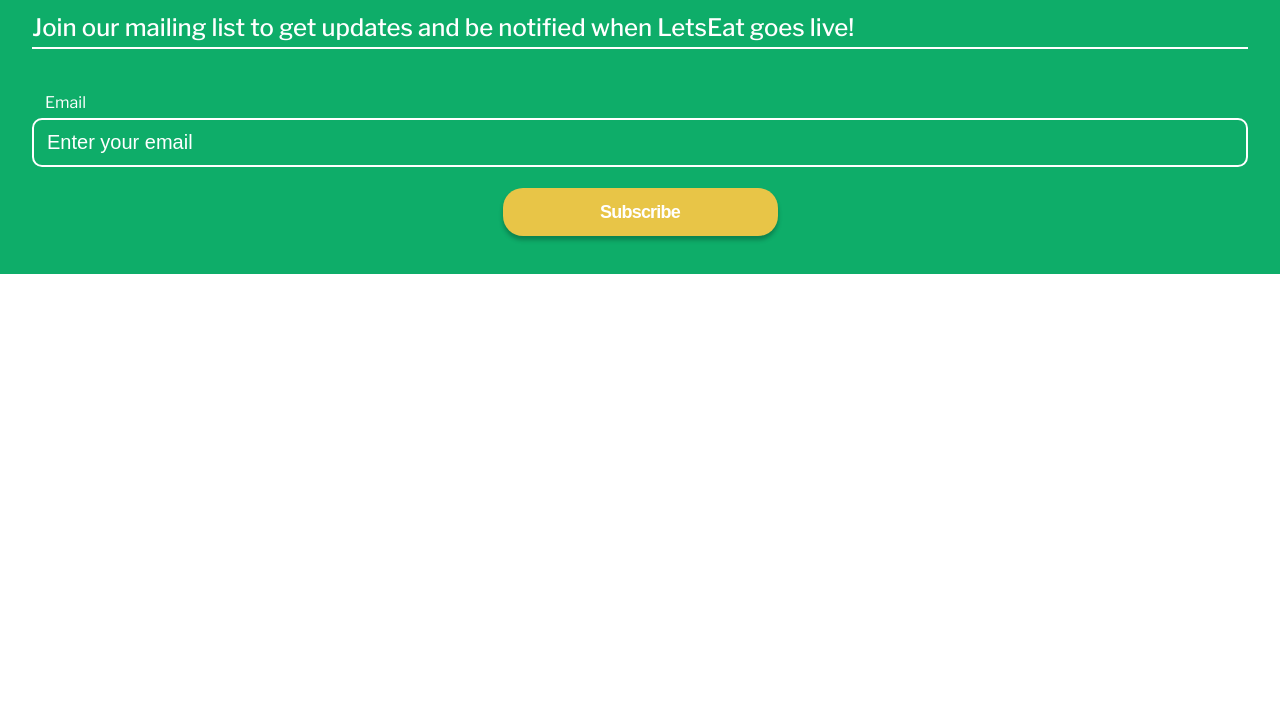
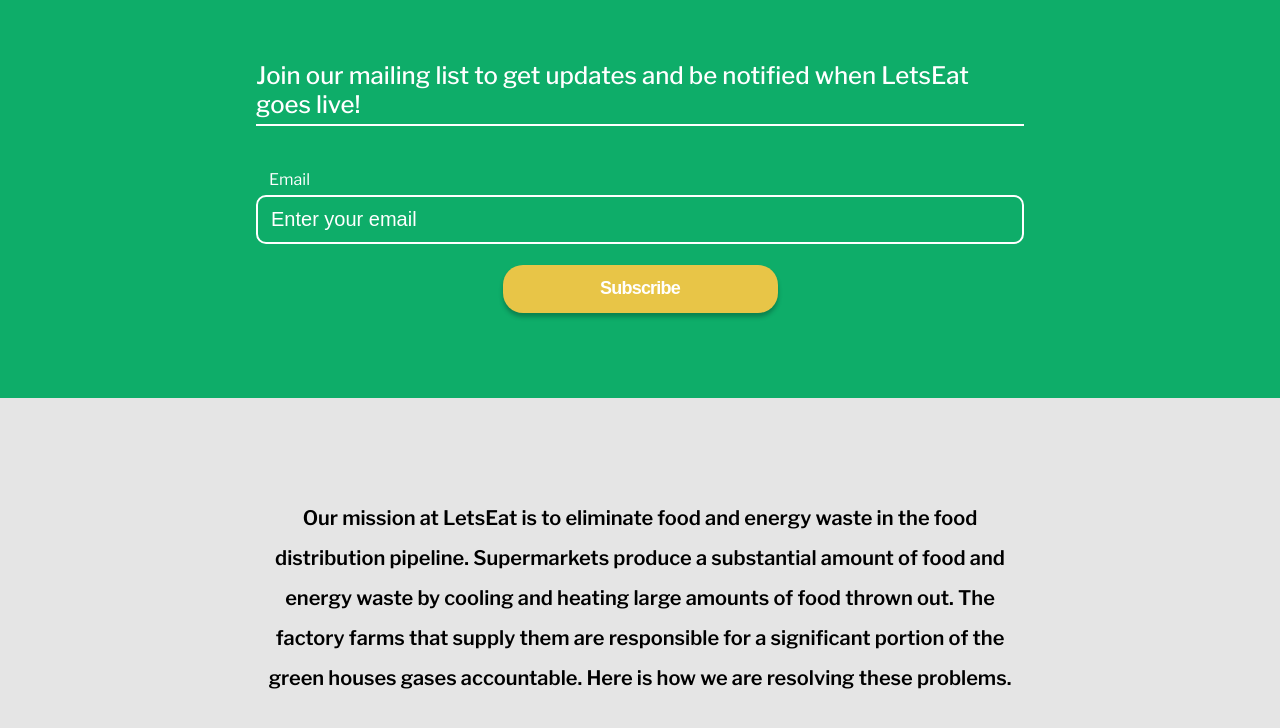
Before and after one commit to ecoulson/LocalEats, a plain HTML site: page index.html in a window 1280 px wide. Shown: the part 852-1580 px from the top of the page. Before the commit the page ends 1126 px from the top, so only its background shows below. Drawn offline with nearby package versions, Linux system fonts and the light colour scheme.

Commit message:
scaled design to desktop

```diff
--- a/index.html
+++ b/index.html
@@ -15,22 +15,25 @@
   </head>
   <body>
     <header>
+      <div class="container">
         <img src="public/logo.svg" class="title" />
         <p class="goal">
-        At LetsEat, our goal is to make home-cooked meals easy, affordable, and
-        sustainable.
+          At LetsEat, our goal is to make home-cooked meals easy, affordable,
+          and sustainable.
         </p>
         <button class="button button-mailing-list">Join Mailing List</button>
         <div class="arrow">
           <div class="line"></div>
           <span class="head"></span>
         </div>
+      </div>
     </header>
     <main>
       <section id="mailing-list">
+        <div class="container">
           <p class="mailing-list-text">
-          Join our mailing list to get updates and be notified when LetsEat goes
-          live!
+            Join our mailing list to get updates and be notified when LetsEat
+            goes live!
           </p>
           <form name="mailing-list" class="mailing-list-form">
             <label class="form-label" for="email">Email</label>
@@ -41,12 +44,30 @@
               id="email"
               placeholder="Enter your email"
             />
-          <button class="button button-submit" type="submit">Subscribe</button>
+            <button class="button button-submit" type="submit">
+              Subscribe
+            </button>
           </form>
+        </div>
       </section>
-      <section id="mission"></section>
-      <section id="solutions"></section>
-      <section id="contact-us"></section>
+      <section id="mission">
+        <div class="container">
+          <p class="mission-statement">
+            Our mission at LetsEat is to eliminate food and energy waste in the
+            food distribution pipeline. Supermarkets produce a substantial
+            amount of food and energy waste by cooling and heating large amounts
+            of food thrown out. The factory farms that supply them are
+            responsible for a significant portion of the green houses gases
+            accountable. Here is how we are resolving these problems.
+          </p>
+        </div>
+      </section>
+      <section id="solutions">
+        <div class="container"></div>
+      </section>
+      <section id="contact-us">
+        <div class="container"></div>
+      </section>
     </main>
     <footer></footer>
     <script src="https://wzrd.in/standalone/formdata-polyfill"></script>
--- a/main.css
+++ b/main.css
@@ -2,6 +2,11 @@
 html {
   margin: 0;
   font-family: "Libre Franklin", sans-serif;
+}
+
+.container {
+  max-width: 768px;
+  margin: 0 auto;
 }
 
 header {
@@ -81,6 +86,10 @@
   background-color: #0ead69;
   padding: 0 32px;
   box-sizing: border-box;
+  display: flex;
+  align-items: center;
+  justify-content: center;
+  min-height: 50vh;
 }
 
 .mailing-list-text {
@@ -120,6 +129,24 @@
   outline: none;
 }
 
+#mission {
+  background-color: #e5e5e5;
+  padding: 35px;
+  box-sizing: border-box;
+  display: flex;
+  align-items: center;
+  justify-content: center;
+  min-height: 50vh;
+}
+
+.mission-statement {
+  margin: 0;
+  font-size: 20px;
+  font-weight: 600;
+  line-height: 200%;
+  text-align: center;
+}
+
 #email::placeholder {
   color: white;
 }
```
Lines whose indentation alone changed are shown as unchanged.
